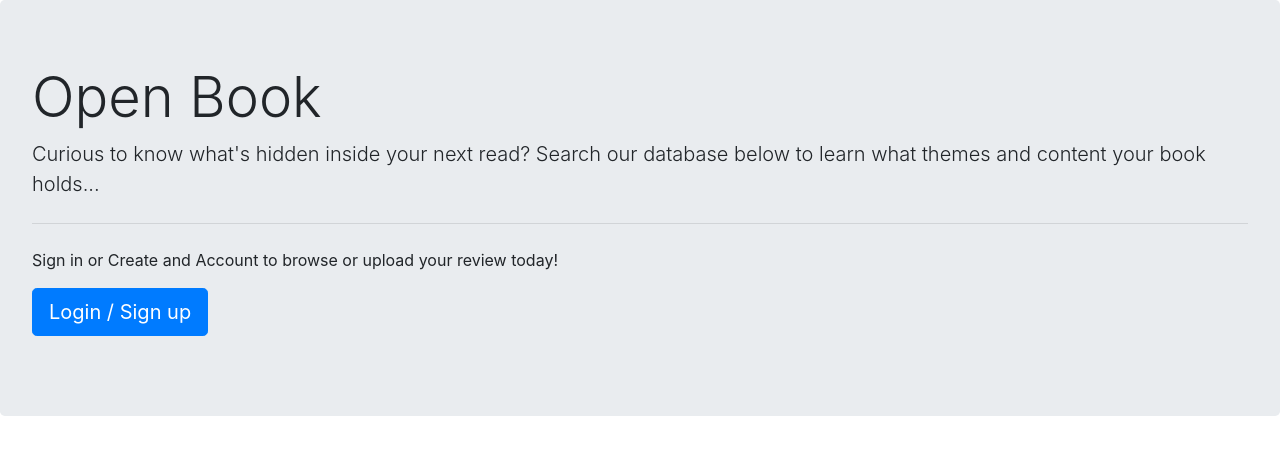
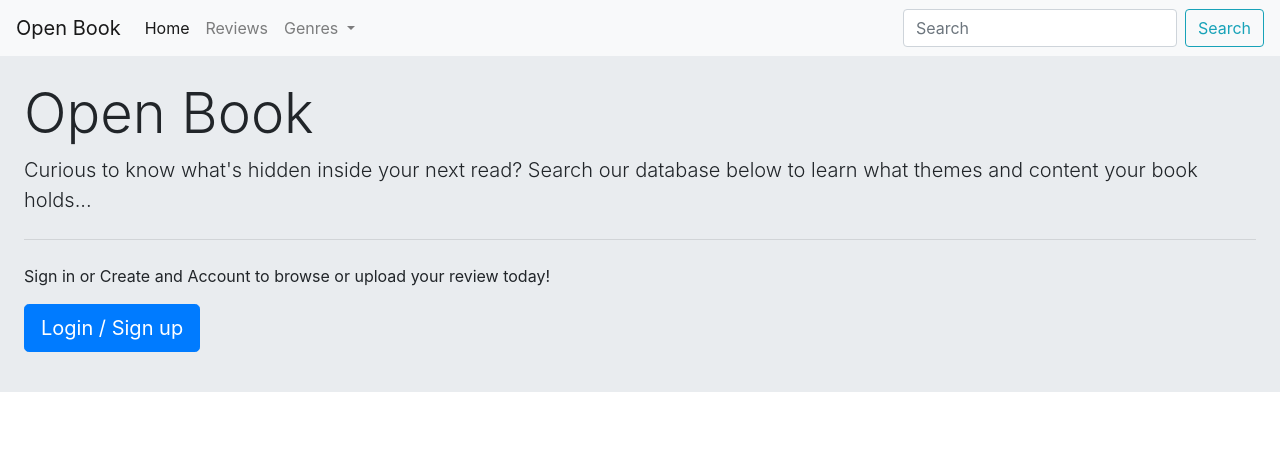
Before and after one commit to sarahgjacobs/open-book, a website: page index.html in a window 1280 px wide. Drawn offline with nearby package versions, Linux system fonts and the light colour scheme.

Commit message:
updated styling

```diff
--- /dev/null
+++ b/assets/style.css
@@ -0,0 +1,4 @@
+* {
+    /* font-family: 'Quicksand', sans-serif; */
+    font-family: 'Tenor Sans', sans-serif;
+}
--- a/index.html
+++ b/index.html
@@ -1,26 +1,75 @@
 <!DOCTYPE html>
 <html lang="en">
+
 <head>
     <meta charset="UTF-8">
     <meta http-equiv="X-UA-Compatible" content="IE=edge">
     <meta name="viewport" content="width=device-width, initial-scale=1.0">
     <!--BOOTSTRAP-->
-    <link rel="stylesheet" href="https://cdn.jsdelivr.net/npm/bootstrap@4.0.0/dist/css/bootstrap.min.css" integrity="sha384-Gn5384xqQ1aoWXA+058RXPxPg6fy4IWvTNh0E263XmFcJlSAwiGgFAW/dAiS6JXm" crossorigin="anonymous">
+    <link rel="stylesheet" href="https://cdn.jsdelivr.net/npm/bootstrap@4.0.0/dist/css/bootstrap.min.css"
+        integrity="sha384-Gn5384xqQ1aoWXA+058RXPxPg6fy4IWvTNh0E263XmFcJlSAwiGgFAW/dAiS6JXm" crossorigin="anonymous">
+    <!--FONTS-->
+    <link rel="preconnect" href="https://fonts.googleapis.com">
+    <link rel="preconnect" href="https://fonts.gstatic.com" crossorigin>
+    <link href="https://fonts.googleapis.com/css2?family=Quicksand&display=swap" rel="stylesheet">
+    <link rel="preconnect" href="https://fonts.googleapis.com">
+<link rel="preconnect" href="https://fonts.gstatic.com" crossorigin>
+<link href="https://fonts.googleapis.com/css2?family=Tenor+Sans&display=swap" rel="stylesheet">
     <title>Open Book</title>
 </head>
+
 <body>
-    <div class="jumbotron">
-        <h1 class="display-4">Open Book</h1>
-        <p class="lead">Curious to know what's hidden inside your next read? Search our database below to learn what themes and content your book holds...</p>
+    <nav class="navbar navbar-expand-lg navbar-light bg-light">
+        <a class="navbar-brand" href="#">Open Book</a>
+        <button class="navbar-toggler" type="button" data-toggle="collapse" data-target="#navbarNavDropdown"
+            aria-controls="navbarNavDropdown" aria-expanded="false" aria-label="Toggle navigation">
+            <span class="navbar-toggler-icon"></span>
+        </button>
+        <div class="collapse navbar-collapse" id="navbarNavDropdown">
+            <ul class="navbar-nav">
+                <li class="nav-item active">
+                    <a class="nav-link" href="#">Home <span class="sr-only">(current)</span></a>
+                </li>
+                <li class="nav-item">
+                    <a class="nav-link" href="#">Reviews</a>
+                </li>
+                <li class="nav-item dropdown">
+                    <a class="nav-link dropdown-toggle" href="#" id="navbarDropdownMenuLink" data-toggle="dropdown"
+                        aria-haspopup="true" aria-expanded="false">
+                        Genres
+                    </a>
+                    <div class="dropdown-menu" aria-labelledby="navbarDropdownMenuLink">
+                        <a class="dropdown-item" href="#">Young Adult</a>
+                        <a class="dropdown-item" href="#">Adult</a>
+                        <a class="dropdown-item" href="#">Other</a>
+                    </div>
+                </li>
+            </ul>
+        </div>
+
+
+
+        <form class="form-inline">
+            <input class="form-control mr-sm-2" type="search" placeholder="Search" aria-label="Search">
+            <button class="btn btn-outline-info my-2 my-sm-0" type="submit">Search</button>
+        </form>
+    </nav>
+    </nav>
+    <div class="jumbotron jumbotron-fluid p-4">
+        <h1 class="display-4 d-sm-flex">Open Book</h1>
+        <!-- <img src="./assets/open-book" class="w-25 img-fluid align-items-center d-flex float-right d-sm-flex"> -->
+        <p class="lead">Curious to know what's hidden inside your next read? Search our database below to learn what
+            themes and content your book holds...</p>
         <hr class="my-4">
         <p>Sign in or Create and Account to browse or upload your review today!</p>
         <p class="lead">
-          <a class="btn btn-primary btn-lg" href="#" role="button">Login / Sign up</a>
+            <a class="btn btn-primary btn-lg" href="#" role="button">Login / Sign up</a>
         </p>
-      </div>
+    </div>
     <div class="container">
 
     </div>
 
 </body>
+
 </html>
```
Also changed, not shown: 2 other files.
